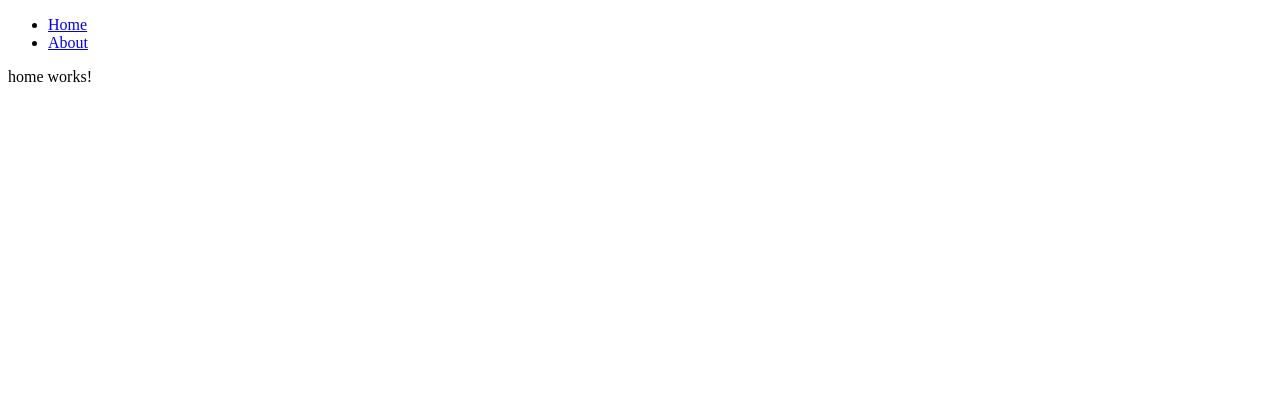
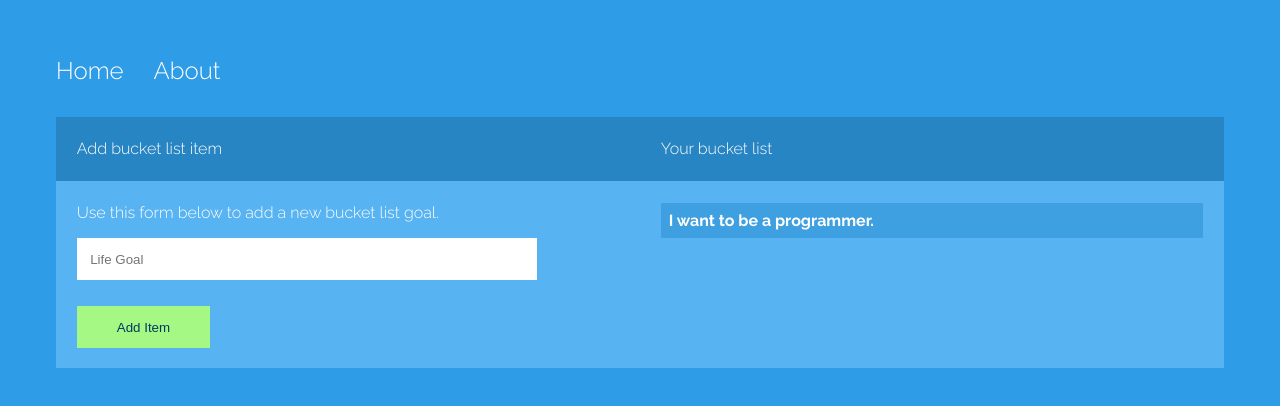
Before and after one commit to Roycard0828/PoryectoVida, an Angular app: page / in a window 1280 px wide. Shown: the top 406 px of the page. Built offline with nearby package versions, Linux system fonts and the light colour scheme.

Commit message:
Templating y Styling listos #2

```diff
--- a/src/app/home/home.component.html
+++ b/src/app/home/home.component.html
@@ -1 +1,26 @@
-<p>home works!</p>
+<div class="container color-dark">
+
+    <div class="col">
+        <p>Add bucket list item</p>
+    </div>
+    <div class="col">
+        <p>Your bucket list</p>
+    </div>
+</div>
+
+<div class="container color-light">
+
+    <div class="col">
+        <p class="sm">Use this form below to add a new bucket list goal.</p>
+
+        <form>
+            <input type="text" class="txt" name="item" placeholder="Life Goal">
+            <input type="submit" class="btn" value="Add Item">
+        </form>
+    </div>
+    <div class="col">
+        <p class="life-container">
+            I want to be a programmer.
+        </p>
+    </div>
+</div>
--- a/src/app/home/home.component.scss
+++ b/src/app/home/home.component.scss
@@ -0,0 +1,40 @@
+.container {
+    display: grid;
+    grid-template-columns: 50% auto;
+}
+
+.col{
+    padding: .4em 1.3em;
+}
+
+.color-dark{
+    background:#2885C4;
+}
+
+.color-light{
+    background:#57B3F1;
+}
+
+input.txt{
+    border: 0;
+    padding: 1em;
+    width:80%;
+    margin-bottom: 2em;
+}
+
+input.btn{
+    border:0;
+    display:block;
+    padding:1em 3em;
+    background:#A5F883;
+    color:#003A61;
+    margin-bottom:1em;
+    cursor:pointer;
+}
+
+.life-container{
+    background: #3FA0E1;
+    padding:.5em;
+    font-weight: bold;
+    cursor:pointer;
+}
--- a/src/styles.scss
+++ b/src/styles.scss
@@ -1 +1,29 @@
 /* You can add global styles to this file, and also import other style files */
+@import url('https://fonts.googleapis.com/css?family=Raleway:300,700');
+
+body{
+    background: #2E9CE6;
+    padding:3em;
+    font-family: 'Raleway', 'Arial';
+    color: white;
+}
+
+ul{
+    list-style-type: none;
+    margin: 0 0 2em 0;
+    padding:0;
+}
+
+ul li{
+    display:inline;
+    margin-right: 30px;
+}
+
+ul li a{
+    font-size: 1.5em;
+}
+
+a{
+    color: white;
+    text-decoration: none;
+}
```
Also changed, not shown: 1 other file (tests, documents, lock files or other folders).
